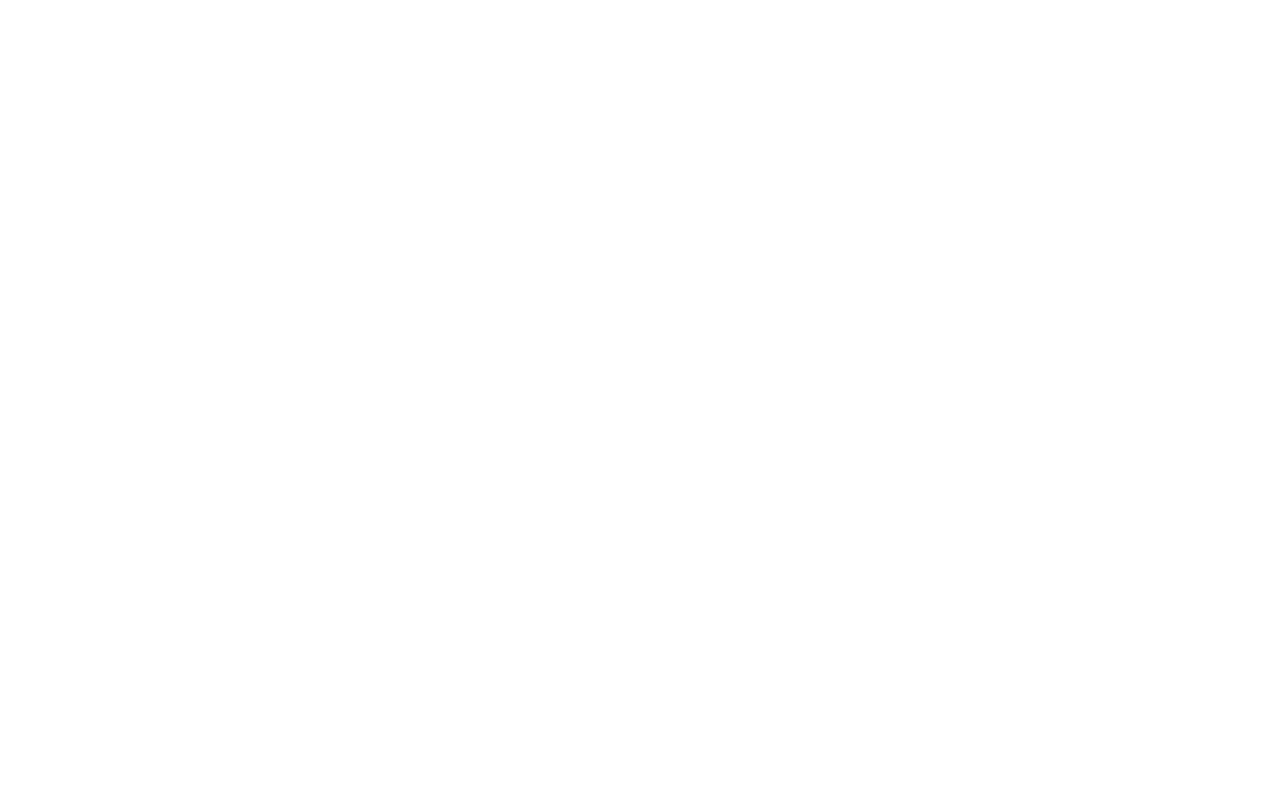
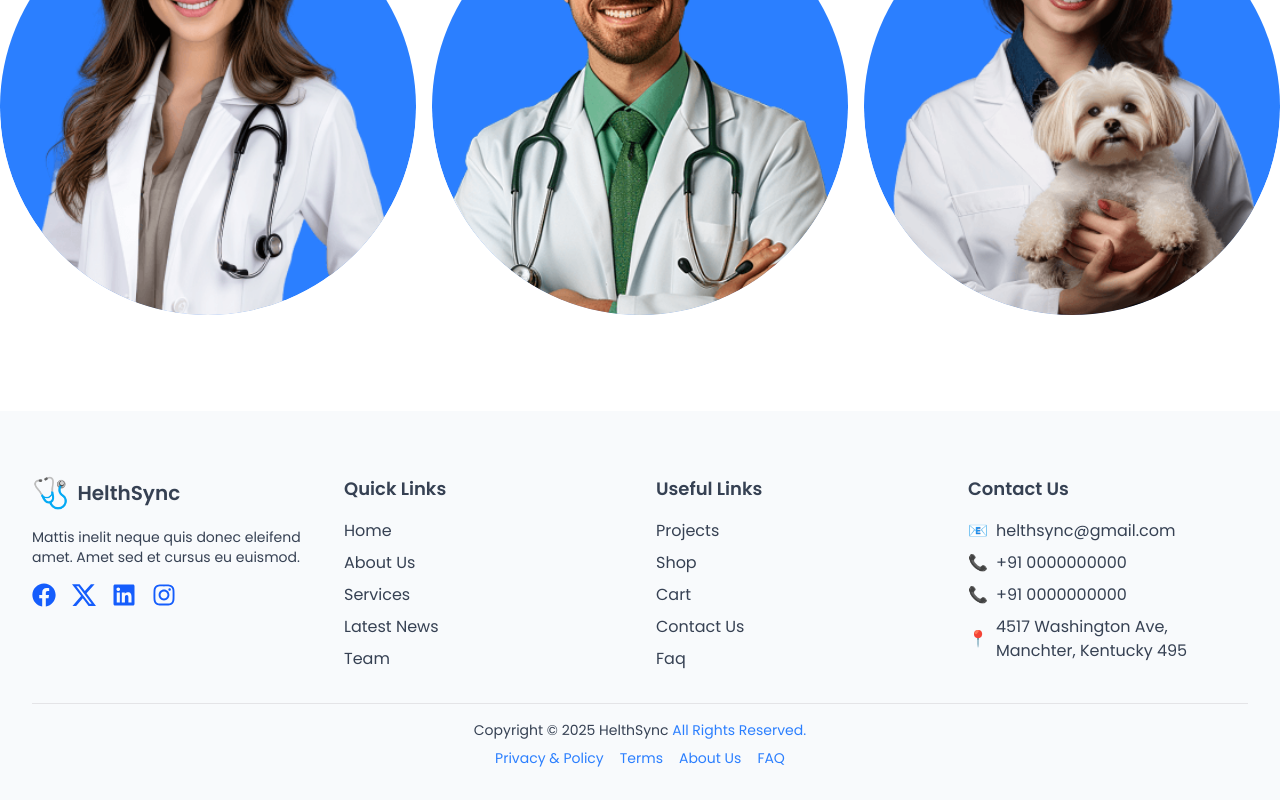
Before and after one commit to mahfuzHasan2003/HealthSync, a Next.js app: page / in a window 1280 px wide. Shown: the part 1928-2728 px from the top of the page. Before the commit the page ends 1443 px from the top, so only its background shows below. Built offline with nearby package versions, Linux system fonts and the light colour scheme; a web font is replaced by a local one.

Commit message:
footer created

```diff
--- a/src/app/page.js
+++ b/src/app/page.js
@@ -1,11 +1,15 @@
 import OurTeam from '@/components/custom-components/our-team/our-team';
 import OurBlog from '@/components/custom-components/our-blog/our-blog';
+import HeroSlider from '@/components/custom-components/hero-section/hero-slider';
+import Footer from '@/components/footer/Footer';
 
 export default function Home() {
   return (
     <div className=''>
+      <HeroSlider/>
       <OurBlog />
       <OurTeam />
+      <Footer/>
     </div>
   );
 }
--- /dev/null
+++ b/src/components/footer/Footer.jsx
@@ -0,0 +1,94 @@
+import { FaFacebook } from "react-icons/fa";
+import { BsTwitterX } from "react-icons/bs";
+import { FaLinkedin } from "react-icons/fa";
+import { FaInstagram } from "react-icons/fa";
+
+const Footer = () => {
+      return (
+        <footer className="bg-[#F8FAFC] text-gray-700 pt-16 pb-8 px-8 mt-24">
+          <div className="max-w-7xl mx-auto grid grid-cols-1 md:grid-cols-4 gap-8">
+            {/* Brand Info */}
+            <div>
+              <h2 className="text-xl font-semibold flex items-center space-x-2">
+                <span className="text-blue-600 text-3xl">🩺</span>
+                <span>HelthSync</span>
+              </h2>
+              <p className="mt-4 text-sm">
+                Mattis inelit neque quis donec eleifend amet. Amet sed et cursus eu euismod.
+              </p>
+              <div className="flex space-x-4 mt-4 text-blue-600 text-2xl">
+                <a href="#" className="hover:text-blue-400"><FaFacebook /></a>
+                <a href="#" className="hover:text-blue-400"><BsTwitterX /></a>
+                <a href="#" className="hover:text-blue-400"><FaLinkedin /></a>
+                <a href="#" className="hover:text-blue-400"><FaInstagram /></a>
+              </div>
+            </div>
+
+            {/* Quick Links */}
+            <div>
+              <h3 className="font-semibold text-lg">Quick Links</h3>
+              <ul className="mt-4 space-y-2">
+                {["Home", "About Us", "Services", "Latest News", "Team"].map((link, index) => (
+                  <li key={index}>
+                    <a href="#" className="hover:text-blue-500">{link}</a>
+                  </li>
+                ))}
+              </ul>
+            </div>
+
+            {/* Useful Links */}
+            <div>
+              <h3 className="font-semibold text-lg">Useful Links</h3>
+              <ul className="mt-4 space-y-2">
+                {["Projects", "Shop", "Cart", "Contact Us", "Faq"].map((link, index) => (
+                  <li key={index}>
+                    <a href="#" className="hover:text-blue-500">{link}</a>
+                  </li>
+                ))}
+              </ul>
+            </div>
+
+            {/* Contact */}
+            <div>
+              <h3 className="font-semibold text-lg">Contact Us</h3>
+              <ul className="mt-4 space-y-2">
+                <li className="flex items-center space-x-2">
+                  <span>📧</span>
+                  <a href="mailto:HelthSync@gmail.com" className="hover:text-blue-500">
+                    helthsync@gmail.com
+                  </a>
+                </li>
+                <li className="flex items-center space-x-2">
+                  <span>📞</span>
+                  <span>+91 0000000000</span>
+                </li>
+                <li className="flex items-center space-x-2">
+                  <span>📞</span>
+                  <span>+91 0000000000</span>
+                </li>
+                <li className="flex items-center space-x-2">
+                  <span>📍</span>
+                  <span>4517 Washington Ave, Manchter, Kentucky 495</span>
+                </li>
+              </ul>
+            </div>
+          </div>
+
+          {/* Bottom Footer */}
+          <div className="mt-8 border-t pt-4 text-center text-sm">
+            <p>
+              Copyright © 2025 HelthSync
+              <a href="#" className="text-blue-500 hover:underline"> All Rights Reserved.</a>
+            </p>
+            <div className="mt-2 space-x-4">
+              <a href="#" className="text-blue-500 hover:underline">Privacy & Policy</a>
+              <a href="#" className="text-blue-500 hover:underline">Terms</a>
+              <a href="#" className="text-blue-500 hover:underline">About Us</a>
+              <a href="#" className="text-blue-500 hover:underline">FAQ</a>
+            </div>
+          </div>
+        </footer>
+      );
+    };
+
+    export default Footer;
```
Also changed, not shown: 1 other file (tests, documents, lock files or other folders).
